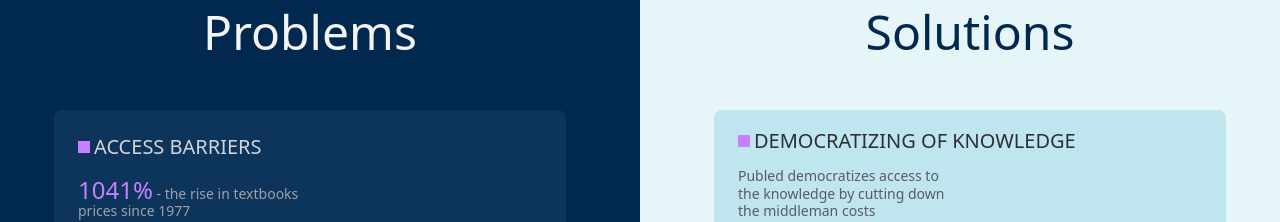
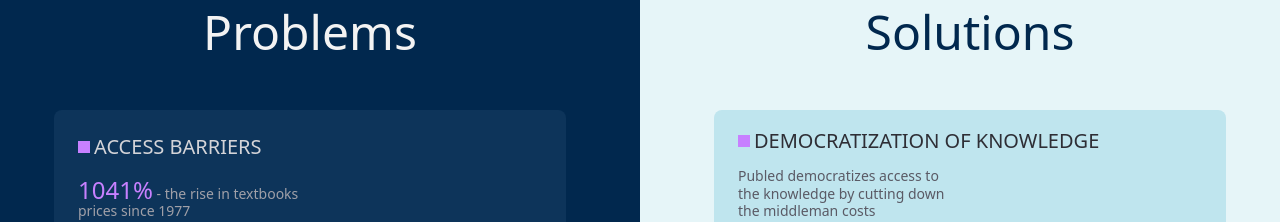
Before and after one commit to publed/publed-landing, a React (Create React App) app: page / in a window 1280 px wide. Shown: the part 2240-2462 px from the top of the page. Built offline with nearby package versions, Linux system fonts and the light colour scheme.

Commit message:
Update Problems.tsx

```diff
--- a/src/components/Problems.tsx
+++ b/src/components/Problems.tsx
@@ -97,7 +97,7 @@ const Problems = () => {
         >
           <div className="bg-regular-blue-30 sm:py-4 sm:px-6 py-2 px-2 rounded-lg flex flex-col h-[131px] lg:max-w-lg lg:min-w-[512px] lg:mx-auto justify-center hover:opacity-70">
             <SolutionItemCenter
-              title={"Democratizing of Knowledge"}
+              title={"Democratization of Knowledge"}
               desc={
                 "Publed democratizes access to the knowledge by cutting down the middleman costs"
               }
```
